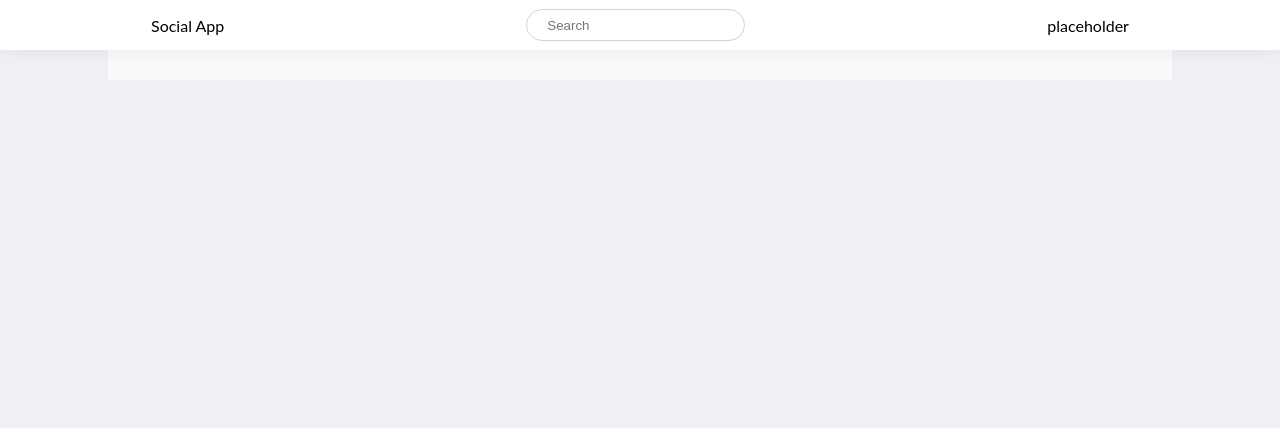
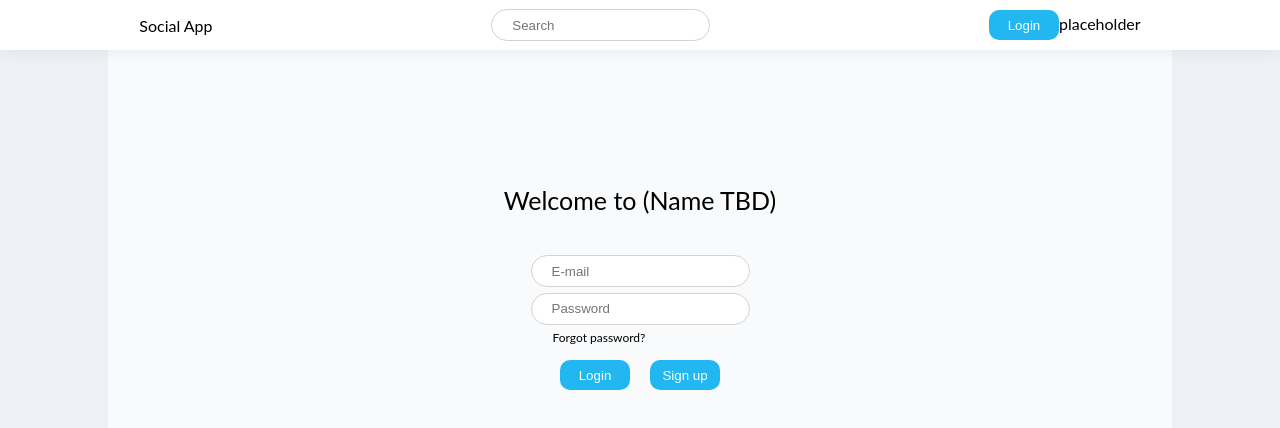
Before and after one commit to pietromastropietro/social-app, a React (Create React App) app: page /login in a window 1280 px wide. Shown: the top 428 px of the page. Built offline with nearby package versions, Linux system fonts and the light colour scheme.

Commit message:
add 'login' page

```diff
--- a/src/App.jsx
+++ b/src/App.jsx
@@ -4,6 +4,7 @@ import { BrowserRouter as Router, Switch, Route, Link } from "react-router-dom";
 import Profile from './components/profilePage/Profile';
 import Header from './components/Header';
 import styled, { createGlobalStyle } from 'styled-components';
+import Login from './components/loginPage/Login';
 
 const GlobalStyle = createGlobalStyle`
     body {
@@ -50,6 +51,9 @@ function App() {
                     <Route path="/profile">
                         <Profile />
                     </Route>
+                    <Route path="/login">
+                        <Login />
+                    </Route>
                 </Switch>
             </MainContainer>
         </Router>
--- a/src/components/Header.jsx
+++ b/src/components/Header.jsx
@@ -1,5 +1,9 @@
 import React from 'react'
 import styled from 'styled-components'
+import Button from './Button';
+import Input from './Input';
+import { Link } from "react-router-dom";
+
 
 const StyledHeader = styled.header`
     background-color: #ffffff;
@@ -14,21 +18,16 @@ const StyledHeader = styled.header`
     top: 0;
 `;
 
-const HeaderInput = styled.input`
-    height: 10px;
-    padding: 10px 20px;
-    outline: none;
-    border: none;
-    border: 1px solid #d3d3d3;
-    border-radius: 20px;
-`;
-
 const Header = () => {
     return (
         <StyledHeader>
             <p>Social App</p>
-            <HeaderInput type="text" name="" placeholder="Search"/>
-            <div>placeholder</div>
+            <Input type={"text"} placeholder={"Search"} />
+            <div>
+                <Link to="/login">
+                    <Button text={"Login"} />
+                </Link>
+                placeholder</div>
         </StyledHeader>
     )
 }
--- /dev/null
+++ b/src/components/Input.jsx
@@ -0,0 +1,22 @@
+import React from 'react'
+import styled from 'styled-components';
+
+const StyledInput = styled.input`
+    height: 10px;
+    padding: 10px 20px;
+    outline: none;
+    border: none;
+    border: 1px solid #d3d3d3;
+    border-radius: 20px;
+`;
+
+const Input = ({ type, placeholder }) => {
+    return (
+        <StyledInput
+            type={type}
+            placeholder={placeholder}
+        />
+    )
+}
+
+export default Input
--- a/src/components/loginPage/login.jsx
+++ b/src/components/loginPage/login.jsx
@@ -1,11 +1,66 @@
 import React from 'react'
+import styled from 'styled-components'
+import Button from '../Button'
+import Input from '../Input'
+import { Link } from 'react-router-dom'
 
-const login = () => {
+const StyledLogin = styled.div`
+    display: flex;
+    flex-direction: column;
+    align-items: center;
+    & > p {
+        font-size: 12px;
+    }
+    height: 700px;
+`
+
+const LogoContainer = styled.div`
+    margin: 120px 0 40px 0;
+    & > p {
+        font-size: 25px;
+    }
+`
+
+const InputContainer = styled.div`
+    display: flex;
+    flex-direction: column;
+    justify-content: space-between;
+    height: 90px;
+    margin-bottom: 15px;
+    & > p {
+        font-size: 12px;
+        margin-left: 22px;
+    }
+`
+
+const ButtonContainer = styled.div`
+    width: 160px;
+    display: flex;
+    justify-content: space-between;
+
+`
+
+const Login = () => {
     return (
-        <div>
-            <input type="email" />
-        </div>
+        <StyledLogin>
+            <LogoContainer>
+                <p>Welcome to (Name TBD)</p>
+            </LogoContainer>
+            <InputContainer>
+                <Input type={"email"} placeholder={"E-mail"} />
+                <Input type={"text"} placeholder={"Password"} />
+                <p>Forgot password?</p>
+            </InputContainer>
+
+            <ButtonContainer>
+                <Link to="/">
+                    <Button text={'Login'} />
+                </Link>
+                <Button text={'Sign up'} />
+            </ButtonContainer>
+
+        </StyledLogin>
     )
 }
 
-export default login
+export default Login
```
